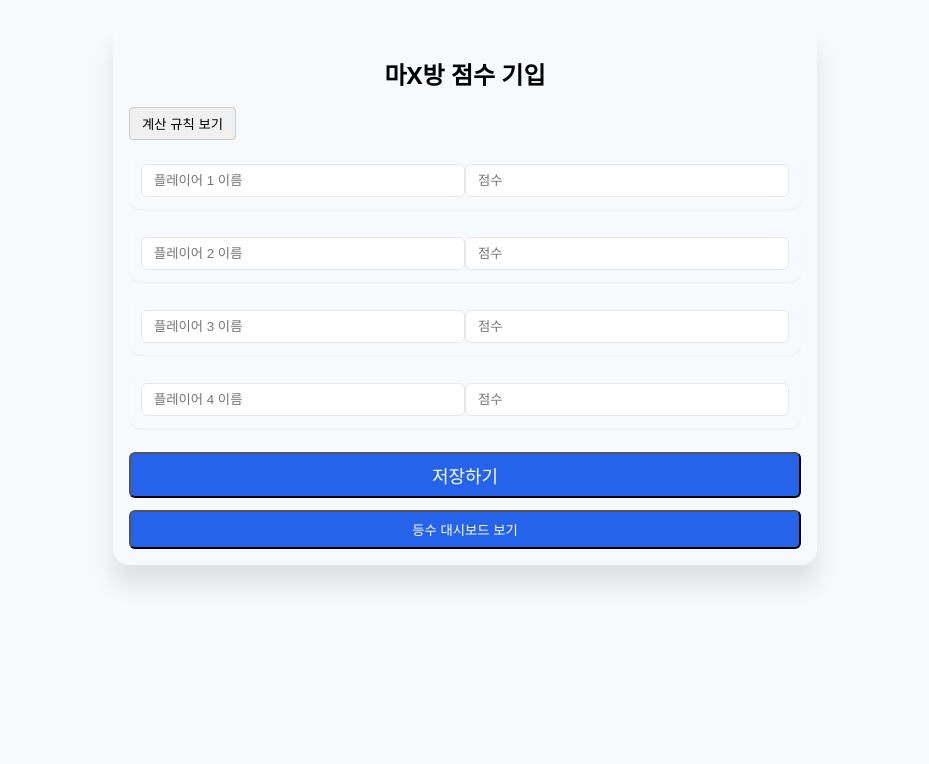
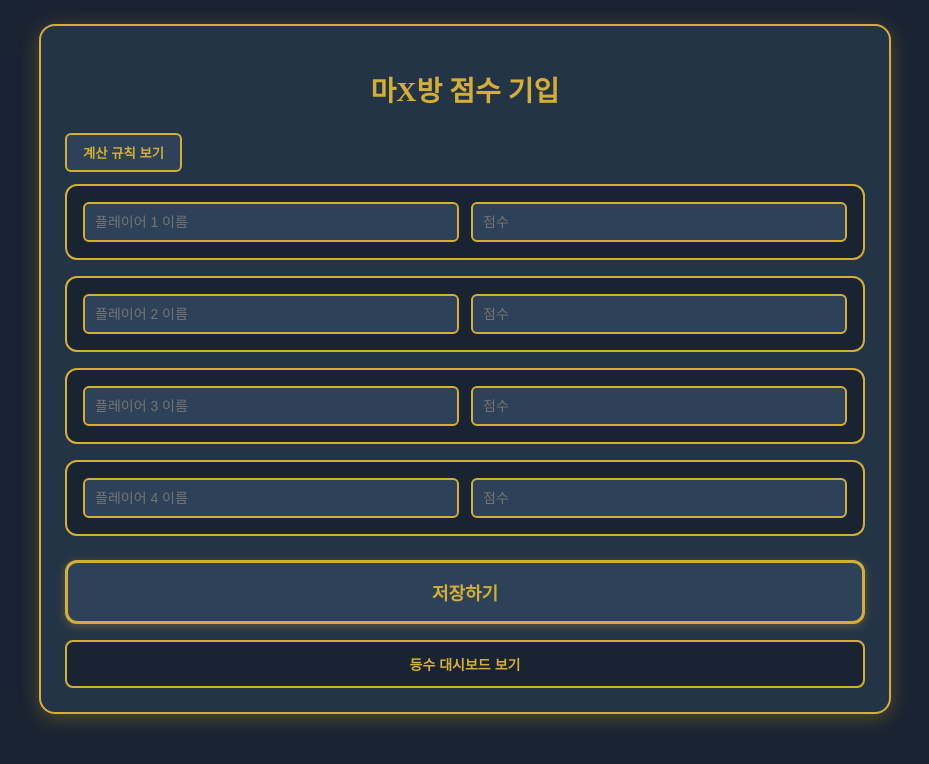
Before and after one commit to spiritish87/hema-mahjong-scoreboard, a Next.js app: page /mahjong in a window 1280 px wide. Shown: the top 764 px of the page, without its empty margins (175-1104 px from the left). Built offline with nearby package versions, Linux system fonts and the light colour scheme.

Commit message:
작혼 테마 색상 적용 및 궁서체 폰트 변경

```diff
--- a/src/app/globals.css
+++ b/src/app/globals.css
@@ -6,7 +6,7 @@ html, body, #__next {
 body {
   background-color: #f7fafc;
   margin: 0;
-  font-family: system-ui, -apple-system, 'Segoe UI', Roboto, 'Helvetica Neue', Arial;
+  font-family: 'Gungsuh', 'GungsuhChe', '궁서체', serif;
 }
 
 /* Minimal utility classes used by the app (subset of Tailwind-like names) */
--- a/src/app/mahjong/page.jsx
+++ b/src/app/mahjong/page.jsx
@@ -136,66 +136,67 @@ export default function MahjongScoreEntry() {
   };
 
   return (
-    <div className="min-h-screen p-6 bg-gray-100 flex justify-center items-start">
-      <Card className="w-full max-w-2xl shadow-xl rounded-2xl p-4">
-        <CardContent>
-          <h1 className="text-2xl font-semibold mb-4 text-center">마X방 점수 기입</h1>
+    <div style={{ minHeight: '100vh', padding: '24px', background: '#1a2332', display: 'flex', justifyContent: 'center', alignItems: 'flex-start' }}>
+      <div style={{ width: '100%', maxWidth: '800px', background: '#243447', border: '2px solid #d4af37', borderRadius: '16px', padding: '24px', boxShadow: '0 4px 20px rgba(212, 175, 55, 0.3)' }}>
+        <h1 style={{ fontSize: '28px', fontWeight: 'bold', marginBottom: '24px', textAlign: 'center', color: '#d4af37' }}>마X방 점수 기입</h1>
 
         <button
           onClick={() => setShowGuide(!showGuide)}
-            style={{ marginBottom: '12px', padding: '6px 12px', background: '#f0f0f0', border: '1px solid #ccc', borderRadius: '4px', cursor: 'pointer' }}
+          style={{ marginBottom: '12px', padding: '8px 16px', background: '#2d4159', border: '2px solid #d4af37', borderRadius: '6px', cursor: 'pointer', color: '#d4af37', fontWeight: 'bold' }}
         >
           {showGuide ? '계산 규칙 숨기기' : '계산 규칙 보기'}
         </button>
 
         {showGuide && (
-            <div style={{ background: '#f9f9f9', padding: '12px', borderRadius: '4px', marginBottom: '12px', fontSize: '12px', lineHeight: '1.6', border: '1px solid #e0e0e0' }}>
-              <strong>마작 점수 계산 규칙:</strong><br/>
-              1. 기본점 S: 최종점수<br/>
-              2. 기본 계산: (S - 시작점) / 1000<br/>
-              3. 우마 U: 1위 +15, 2위 +5, 3위 -5, 4위 -15<br/>
-              4. 최종점수: (S - 시작점) / 1000 + 우마<br/>
+          <div style={{ background: '#1a2332', padding: '16px', borderRadius: '8px', marginBottom: '16px', fontSize: '13px', lineHeight: '1.8', border: '2px solid #d4af37', color: '#d4af37' }}>
+            <strong style={{ fontSize: '14px' }}>마작 점수 계산 규칙:</strong><br/>
+            최종표기: (대전결과 - 25000) / 1000 + 우마점수<br/>
+            우마: 1위 +15, 2위 +5, 3위 -5, 4위 -15<br/>
             예: 31400점 1위 = (31400-25000)/1000+15 = 6.4+15 = 21.4
           </div>
-          )}
-
-          <div className="grid grid-cols-1 gap-4">
+        )}        <div style={{ display: 'flex', flexDirection: 'column', gap: '16px' }}>
           {players.map((p, i) => (
-              <Card key={i} className="p-3 rounded-xl shadow-sm">
-                <div className="grid grid-cols-2 gap-3">
-                  <Input
+            <div key={i} style={{ padding: '16px', borderRadius: '12px', background: '#1a2332', border: '2px solid #d4af37' }}>
+              <div style={{ display: 'grid', gridTemplateColumns: '1fr 1fr', gap: '12px' }}>
+                <input
                   placeholder={`플레이어 ${i + 1} 이름`}
                   value={p.name}
                   onChange={(e) => updatePlayer(i, "name", e.target.value)}
+                  style={{ padding: '10px', borderRadius: '6px', border: '2px solid #d4af37', background: '#2d4159', color: '#d4af37', fontSize: '14px' }}
                 />
-                  <Input
+                <input
                   placeholder="점수"
                   value={p.score}
                   onChange={(e) => updatePlayer(i, "score", e.target.value)}
                   type="number"
                   step="100"
+                  style={{ padding: '10px', borderRadius: '6px', border: '2px solid #d4af37', background: '#2d4159', color: '#d4af37', fontSize: '14px' }}
                 />
               </div>
               {calculatedScores && calculatedScores[i] && (
-                  <div style={{ marginTop: '8px', fontSize: '12px', color: '#555', padding: '6px', background: '#f5f5f5', borderRadius: '4px' }}>
+                <div style={{ marginTop: '12px', fontSize: '13px', color: '#d4af37', padding: '10px', background: '#243447', borderRadius: '6px', border: '1px solid #d4af37' }}>
                   <div>기본: {calculatedScores[i].baseScore.toFixed(1)}</div>
                   <div>우마: {calculatedScores[i].umaPoint > 0 ? '+' : ''}{calculatedScores[i].umaPoint}</div>
-                    <div style={{ fontWeight: 'bold', color: calculatedScores[i].final >= 0 ? '#00aa00' : '#aa0000', marginTop: '4px' }}>점수: {calculatedScores[i].final.toFixed(1)}</div>
+                  <div style={{ fontWeight: 'bold', color: calculatedScores[i].final >= 0 ? '#ffd700' : '#ff6b6b', marginTop: '6px', fontSize: '14px' }}>점수: {calculatedScores[i].final.toFixed(1)}</div>
                 </div>
               )}
-              </Card>
+            </div>
           ))}
         </div>
 
-          <Button onClick={saveData} className="w-full mt-6 text-lg p-6 rounded-2xl">
+        <button
+          onClick={saveData}
+          style={{ width: '100%', marginTop: '24px', padding: '16px', fontSize: '18px', fontWeight: 'bold', borderRadius: '12px', background: '#2d4159', border: '3px solid #d4af37', color: '#d4af37', cursor: 'pointer', boxShadow: '0 2px 10px rgba(212, 175, 55, 0.3)' }}
+        >
           저장하기
-          </Button>
+        </button>
 
-          <Link href="/rank" style={{ display: 'block', marginTop: '12px' }}>
-            <Button className="w-full text-sm p-2">등수 대시보드 보기</Button>
+        <Link href="/rank" style={{ display: 'block', marginTop: '16px' }}>
+          <button style={{ width: '100%', padding: '12px', fontSize: '14px', fontWeight: 'bold', borderRadius: '8px', background: '#1a2332', border: '2px solid #d4af37', color: '#d4af37', cursor: 'pointer' }}>
+            등수 대시보드 보기
+          </button>
         </Link>
-        </CardContent>
-      </Card>
+      </div>
     </div>
   );
 }
```
Also changed, not shown: src/app/rank/page.jsx (+37 -37 lines). Lines whose indentation alone changed are shown as unchanged.
